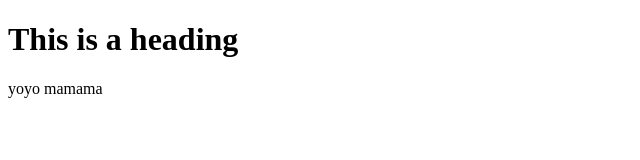
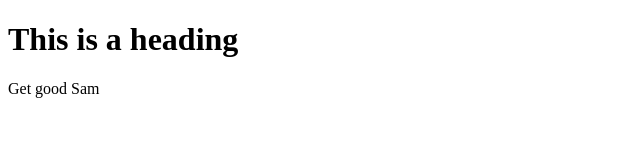
Before and after one commit to swisjnu/IAT339demo, a plain HTML site: page index.html in a window 1280 px wide. Shown: the full height of the page, 0-640 px from the left. Drawn offline with Linux system fonts and the light colour scheme.

Commit message:
get good sam

```diff
--- a/index.html
+++ b/index.html
@@ -6,6 +6,6 @@
 	</head>
 	<body>
 		<h1>This is a heading </h1>
-			<p>yoyo mamama</a>
+			<p>Get good Sam</a>
 	</body>
 </html>
```
